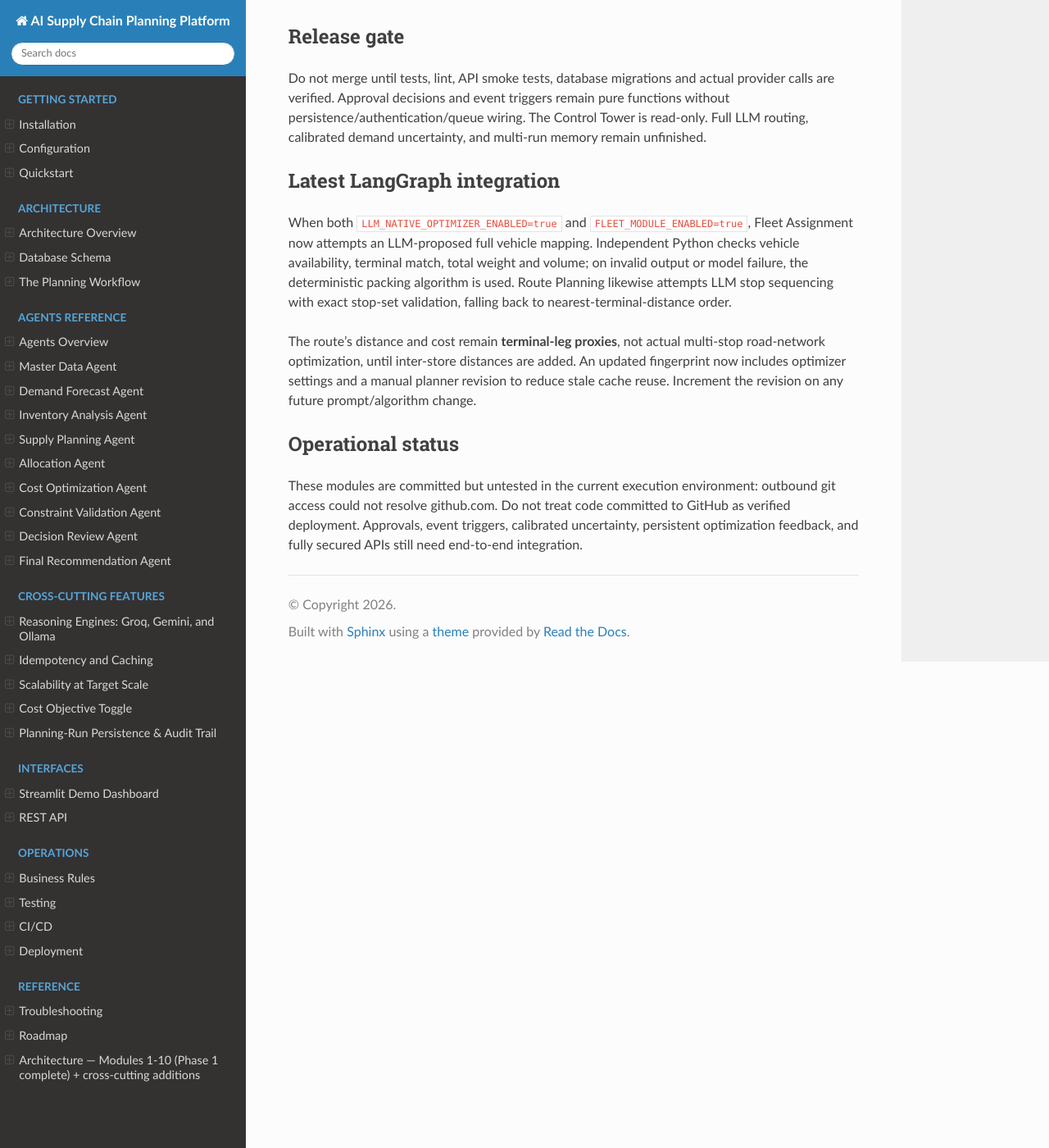
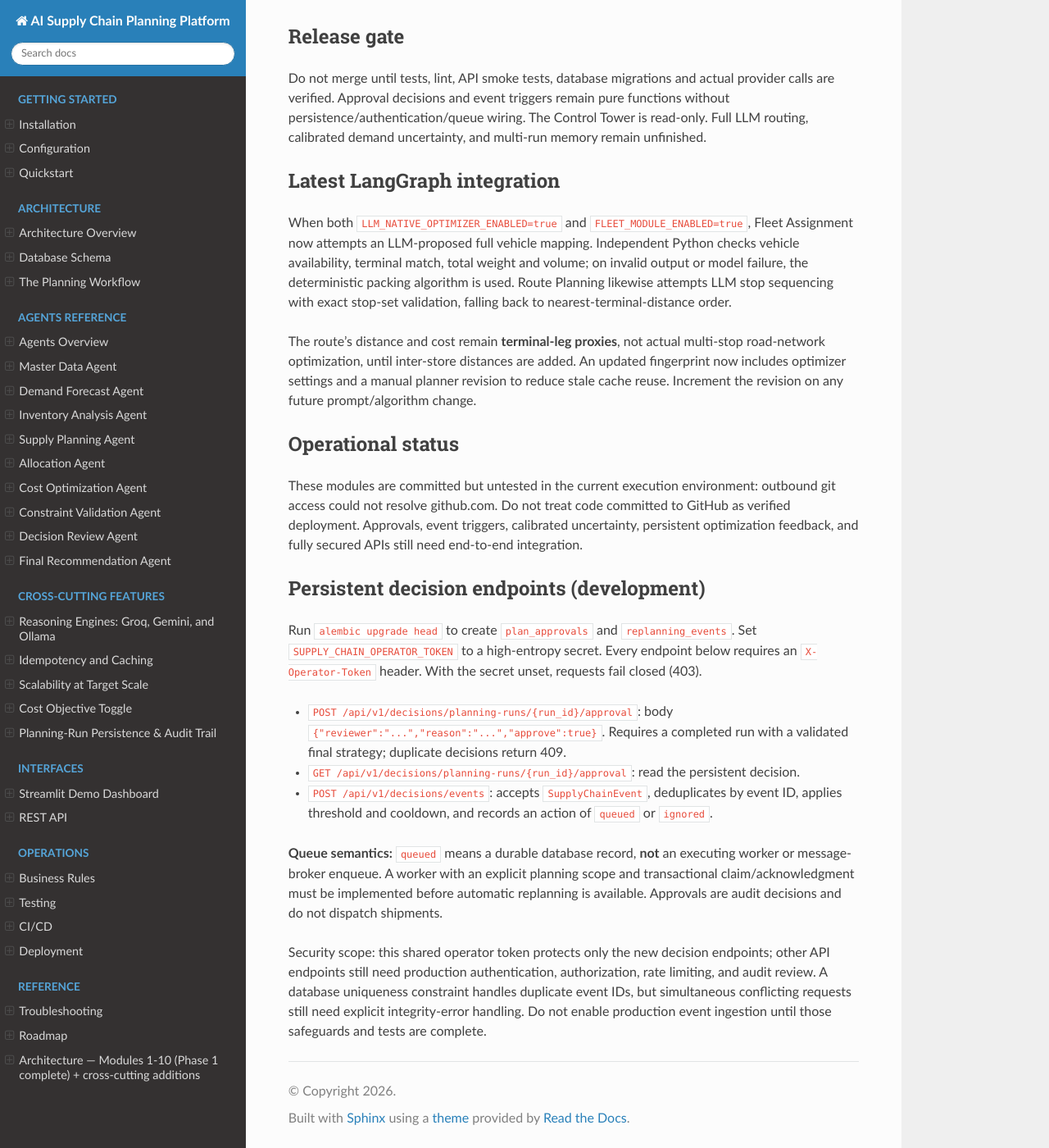
Before and after one commit to AbhimanyuHK/supply_chain_ai, a Sphinx documentation site: the page built from docs/llm_native_optimizer.md, in a window 1280 px wide and 1400 px high, scrolled down 2281 px. Shown: the whole window at 82% size. Built offline with Sphinx 7.4.7 and the Read the Docs theme 3.1.0, drawn with Linux system fonts in a browser that asks for light colours.

Commit message:
docs: persistent decision API setup, security and worker limitations

```diff
--- a/docs/llm_native_optimizer.md
+++ b/docs/llm_native_optimizer.md
@@ -62,3 +62,16 @@ The route's distance and cost remain **terminal-leg proxies**, not actual multi-
 
 ## Operational status
 These modules are committed but untested in the current execution environment: outbound git access could not resolve github.com. Do not treat code committed to GitHub as verified deployment. Approvals, event triggers, calibrated uncertainty, persistent optimization feedback, and fully secured APIs still need end-to-end integration.
+
+
+## Persistent decision endpoints (development)
+Run `alembic upgrade head` to create `plan_approvals` and `replanning_events`.
+Set `SUPPLY_CHAIN_OPERATOR_TOKEN` to a high-entropy secret. Every endpoint below requires an `X-Operator-Token` header. With the secret unset, requests fail closed (403).
+
+- `POST /api/v1/decisions/planning-runs/{run_id}/approval`: body `{"reviewer":"...","reason":"...","approve":true}`. Requires a completed run with a validated final strategy; duplicate decisions return 409.
+- `GET /api/v1/decisions/planning-runs/{run_id}/approval`: read the persistent decision.
+- `POST /api/v1/decisions/events`: accepts `SupplyChainEvent`, deduplicates by event ID, applies threshold and cooldown, and records an action of `queued` or `ignored`.
+
+**Queue semantics:** `queued` means a durable database record, **not** an executing worker or message-broker enqueue. A worker with an explicit planning scope and transactional claim/acknowledgment must be implemented before automatic replanning is available. Approvals are audit decisions and do not dispatch shipments.
+
+Security scope: this shared operator token protects only the new decision endpoints; other API endpoints still need production authentication, authorization, rate limiting, and audit review. A database uniqueness constraint handles duplicate event IDs, but simultaneous conflicting requests still need explicit integrity-error handling. Do not enable production event ingestion until those safeguards and tests are complete.
```
